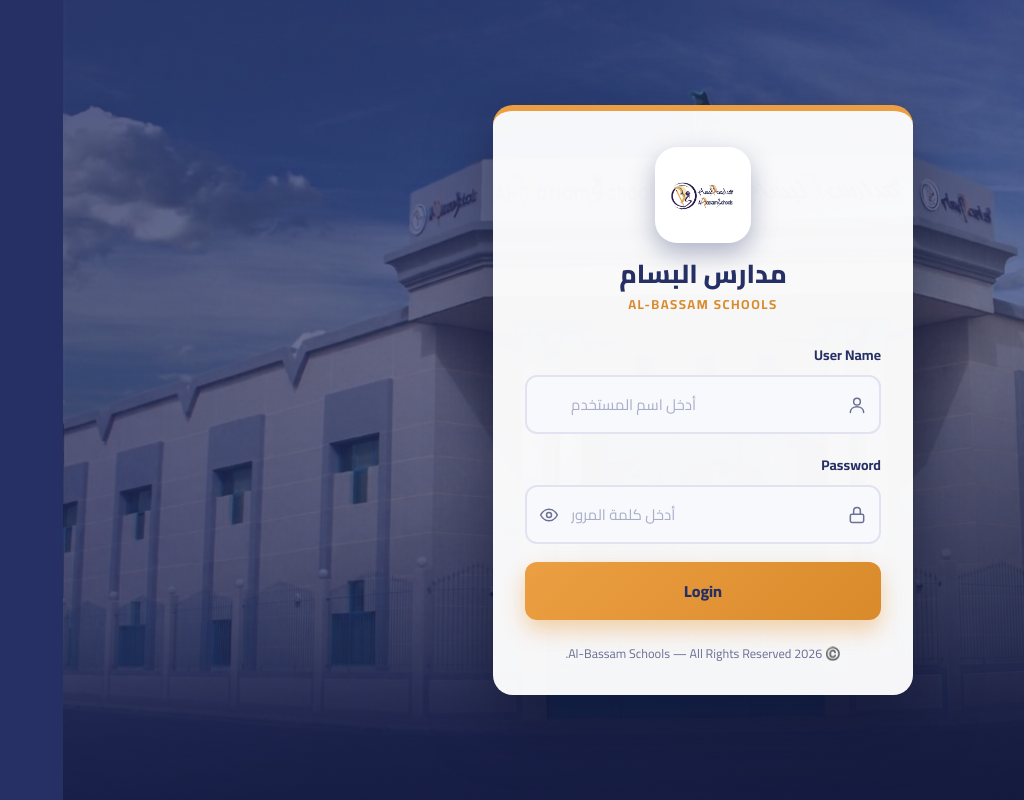
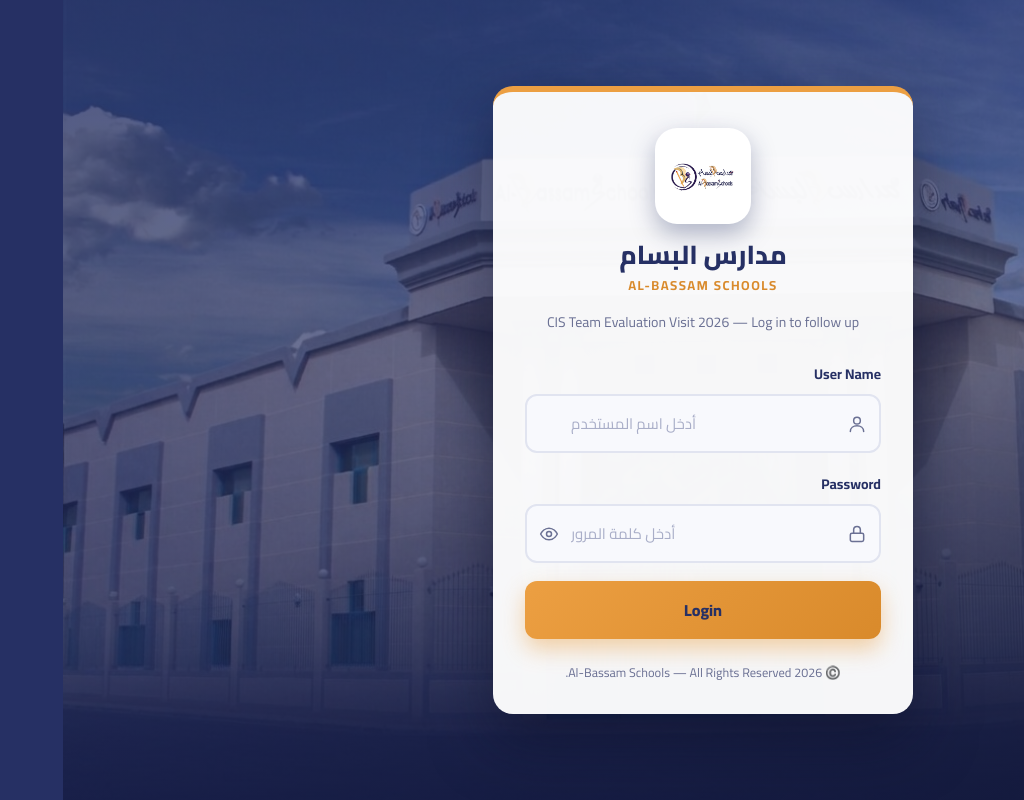
Before and after one commit to ahmed-salah99/CIS-Team, a React (Vite) app: page / in a window 1280 px wide. Shown: the whole page, without its empty margins (256-1280 px from the left). Built offline with nearby package versions, Linux system fonts and the light colour scheme.

Commit message:
Update website

```diff
--- a/src/App.jsx
+++ b/src/App.jsx
@@ -75,7 +75,7 @@
           </div>
           <h1 id="login-title">مدارس البسام</h1>
           <div className="en">AL-BASSAM SCHOOLS</div>
-          {/* <p>CIS Team Evaluation Visit 2026 — Log in to follow up</p> */}
+          <p>CIS Team Evaluation Visit 2026 — Log in to follow up</p>
         </header>
 
         <form id="loginForm" onSubmit={handleSubmit} autoComplete="off" noValidate>
```
